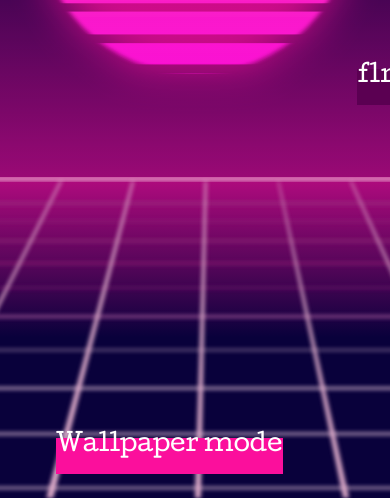
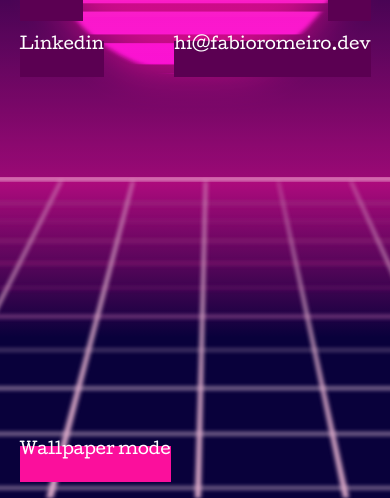
Before and after one commit to FabioRomeiro/VaporSVG, a website built with Vite: page index.html in a window 390 px wide. Shown: the part 346-844 px from the top of the page. Built offline with nearby package versions, Linux system fonts and the light colour scheme.

Commit message:
Fix UI layout on mobile (#9)

```diff
--- a/css/base/global.css
+++ b/css/base/global.css
@@ -22,8 +22,15 @@ body {
   background-color: #09013B;
   background-size: cover;
   font-family: Cutive;
-  font-size: 24px;
+  font-size: 16px;
 }
+
+@media (min-width: 600px) {
+  body {
+    font-size: 24px;
+  }
+}
+
 
 @keyframes blur-blink {
   0% {
--- a/css/vapor/vapor.css
+++ b/css/vapor/vapor.css
@@ -36,8 +36,8 @@
 
 .vapor__ui .title {
   text-align: center;
-  font-size: 56px;
   font-family: PressStart2P;
+  font-size: 46px;
   width: 420px;
   margin-top: 25vh;
   text-transform: uppercase;
@@ -48,13 +48,20 @@
   text-fill-color: transparent;
 }
 
+@media (min-width: 600px) {
+  .vapor__ui .title {
+    font-size: 56px;
+  }
+}
+
 .vapor__ui .contact {
   display: flex;
   flex-wrap: wrap;
   flex-direction: column;
   height: 100px;
   gap: 40px;
-  width: 980px;
+  max-width: 980px;
+  width: 90%;
 }
 
 .vapor__ui .contact-item {
@@ -74,7 +81,7 @@
 .wallpaper-mode-button {
   position: fixed;
   bottom: 40px;
-  left: 56px;
+  left: 5%;
   color: white;
   cursor: pointer;
   transition: opacity ease-in-out .2s;
--- a/index.html
+++ b/index.html
@@ -45,9 +45,9 @@
         <li class="contact-item vapor__highlight">
           <a
           target="_blank"
-          href="mailto:flromeiroc@gmail.com"
+          href="mailto:hi@fabioromeiro.dev"
           >
-          flromeiroc@gmail.com
+          hi@fabioromeiro.dev
         </a>
       </li>
     </ul>
```
